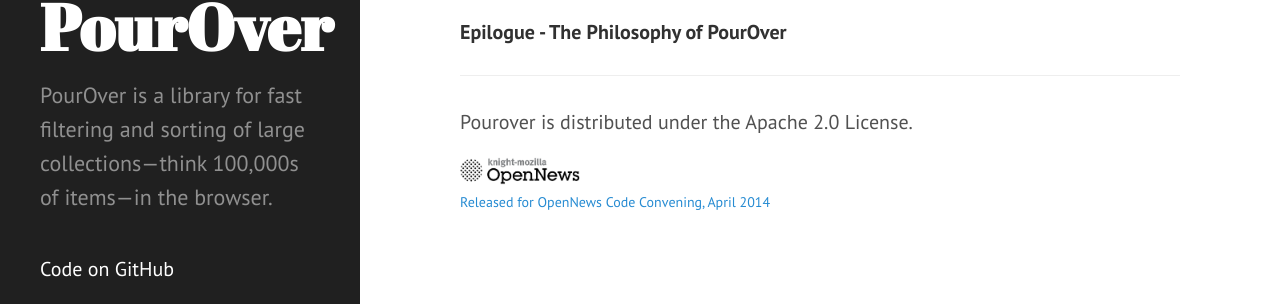
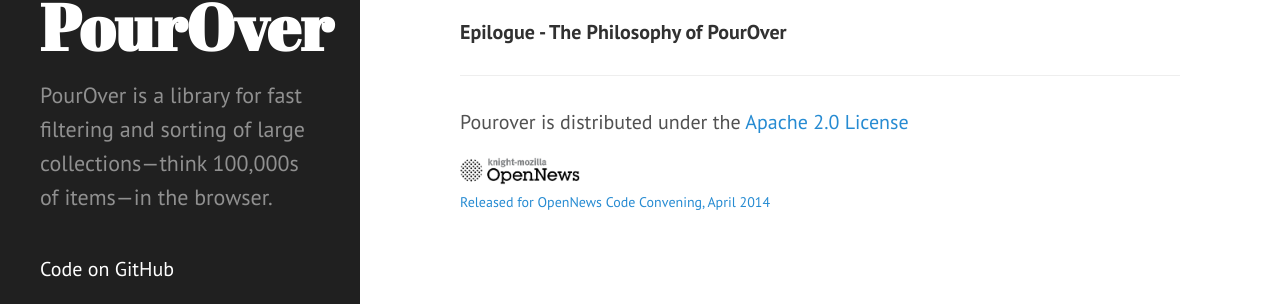
Before and after one commit to nytimes/pourover, a Jekyll site: the page built from index.md, in a window 1280 px wide and 900 px high, scrolled down 14262 px. Shown: the part 525-829 px from the top of the window. Built offline with Jekyll 4.4.1, drawn with Linux system fonts in a browser that asks for light colours; part of the change alters nothing that is shown.

```diff
--- a/index.md
+++ b/index.md
@@ -303,7 +303,7 @@ Here we create an explicit ordering on the guid attribute. Specifically, we are
 
 ----
 
-Pourover is distributed under the Apache 2.0 License.
+Pourover is distributed under the [Apache 2.0 License](https://github.com/NYTimes/pourover/blob/master/LICENSE.txt)
 
 <img src="{{site.baseurl}}/public/opennews-logo.png" alt="OpenNews logo" width="120" style="margin: 0" />
 <a href="http://opennews.org/code.html" style="font-size:14px;">Released for OpenNews Code Convening, April 2014</a>
```
